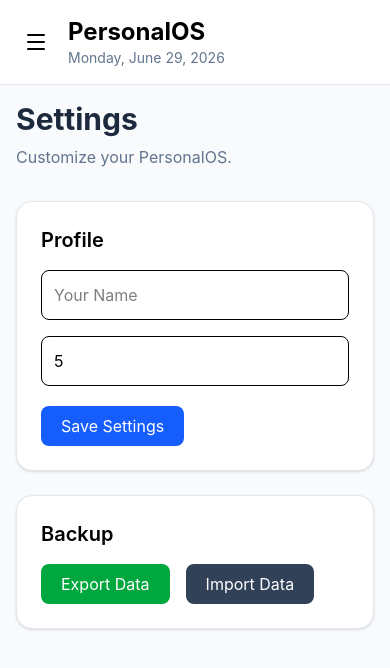
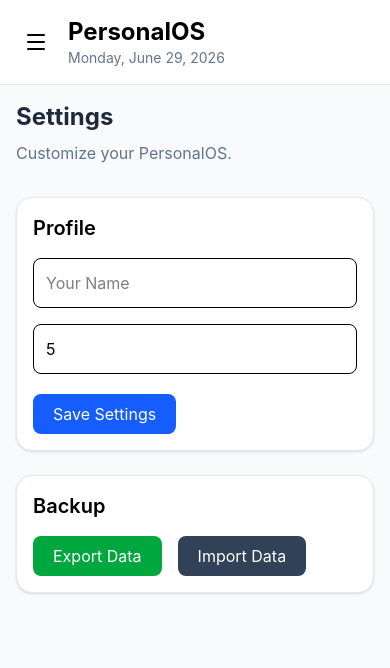
Before and after one commit to OneTime24/personal-os, a React (Vite) app: page /settings in a window 390 px wide. Shown: the top 668 px of the page. Built offline with nearby package versions, Linux system fonts and the light colour scheme.

Commit message:
improved mobile dynamic

```diff
--- a/src/components/Button.jsx
+++ b/src/components/Button.jsx
@@ -3,6 +3,7 @@ function Button({
   onClick,
   type = "button",
   variant = "primary",
+  className = "",
 }) {
   const variants = {
     primary:
@@ -27,6 +28,7 @@ function Button({
         transition
         duration-200
         ${variants[variant]}
+        ${className}
       `}
     >
       {children}
--- a/src/components/Card.jsx
+++ b/src/components/Card.jsx
@@ -1,7 +1,7 @@
 function Card({ children, className = "" }) {
   return (
     <div
-      className={`bg-white rounded-2xl shadow-sm border border-slate-200 p-6 ${className}`}
+      className={`bg-white rounded-2xl shadow-sm border border-slate-200 p-4 md:p-6 ${className}`}
     >
       {children}
     </div>
--- a/src/components/PageHeader.jsx
+++ b/src/components/PageHeader.jsx
@@ -1,8 +1,8 @@
 function PageHeader({ title, subtitle, children }) {
   return (
-    <div className="flex items-center justify-between mb-8">
+    <div className="flex flex-col md:flex-row md:items-center md:justify-between gap-4 mb-8">
       <div>
-        <h1 className="text-3xl font-bold text-slate-800">
+        <h1 className="text-2xl md:text-3xl font-bold text-slate-800">
           {title}
         </h1>
 
--- a/src/pages/Schedule.jsx
+++ b/src/pages/Schedule.jsx
@@ -67,7 +67,10 @@ function Schedule() {
         title="Schedule"
         subtitle="Manage your recurring schedules."
       >
-        <Button onClick={openCreateModal}>
+        <Button
+  onClick={openCreateModal}
+  className="w-full md:w-auto"
+>
           + Add Schedule
         </Button>
       </PageHeader>
```
